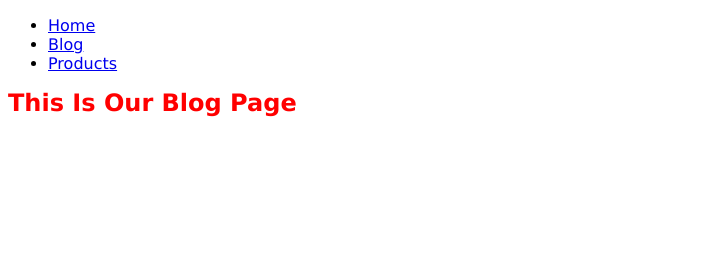
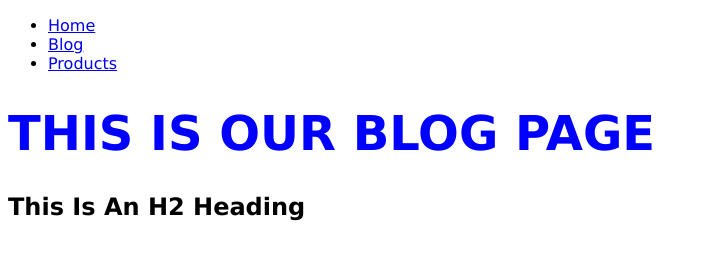
Before and after one commit to davidwachlin/gatsby-tutorial, a Gatsby site: page /blog in a window 1280 px wide. Shown: the whole page, without its empty margins (0-707 px from the left). Built offline with nearby package versions, Linux system fonts and the light colour scheme; Gatsby itself is replaced by a stand-in of ours.

Commit message:
css modules

```diff
--- /dev/null
+++ b/src/components/blog.module.css
@@ -0,0 +1,9 @@
+.title {
+    color: blue;
+    font-size: 3rem;
+    text-transform: uppercase;
+}
+
+.blog h2 {
+    text-transform: capitalize;
+}
--- a/src/components/layout.css
+++ b/src/components/layout.css
@@ -2,7 +2,7 @@ body {
     font-family: Verdana, Geneva, Tahoma, sans-serif;
 }
 
-h1 {
+.title {
     color: red;
     font-size: 1.5rem;
     text-transform: capitalize;
--- a/src/pages/blog.js
+++ b/src/pages/blog.js
@@ -1,8 +1,16 @@
 import React, { Component } from 'react'
 import Layout from '../components/layout'
 
+import styles from '../components/blog.module.css'
+
 export default class blog extends Component {
   render() {
-    return <Layout><h1>this is our blog page</h1></Layout>
+    return <Layout>
+      <div className={styles.blog}>
+      <h1 className={styles.title}>this is our blog page</h1>
+      <h2>this is an h2 heading</h2>
+      </div>
+      </Layout>
+
   }
 }
--- a/src/pages/index.js
+++ b/src/pages/index.js
@@ -3,10 +3,11 @@ import Layout from '../components/layout'
 
 export default () => (
   <Layout>
-    <h1>
+    <h1 className="title">
       this is our home page
     </h1>
-    <h1>another heading</h1>
+    <h1 className="title">another heading</h1>
+    <h2>this is an h2 heading</h2>
     Hello world! Hello people!
   </Layout>
 )
```
Also changed, not shown: 1 other file.
